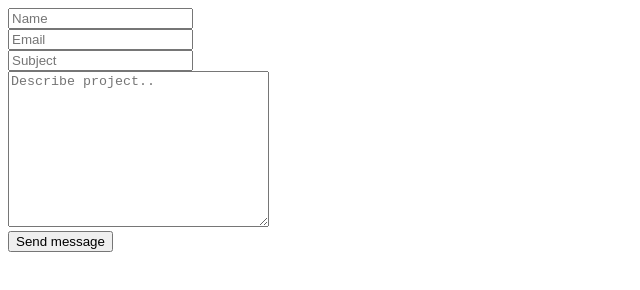
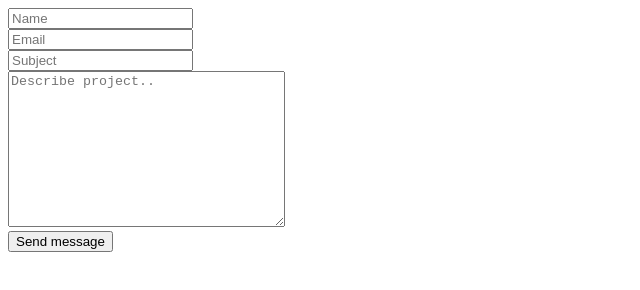
Before and after one commit to Anuj-Thakare/it, a website: page index.html in a window 1280 px wide. Shown: the whole page, without its empty margins (0-640 px from the left). Drawn offline with Linux system fonts and the light colour scheme.

Commit message:
Update index.html
successful

```diff
--- a/index.html
+++ b/index.html
@@ -21,7 +21,7 @@
                 <input type="text" name="text" id="text" placeholder="Subject" required>
             </div>
             <div class="field-textarea">
-                <textarea name="about" id="about" cols="30" rows="10" placeholder="Describe project.." required></textarea>
+                <textarea name="about" id="about" cols="32" rows="10" placeholder="Describe project.." required></textarea>
             </div>
             <div class="z">
                 <button class="b">Send message</button>
```
